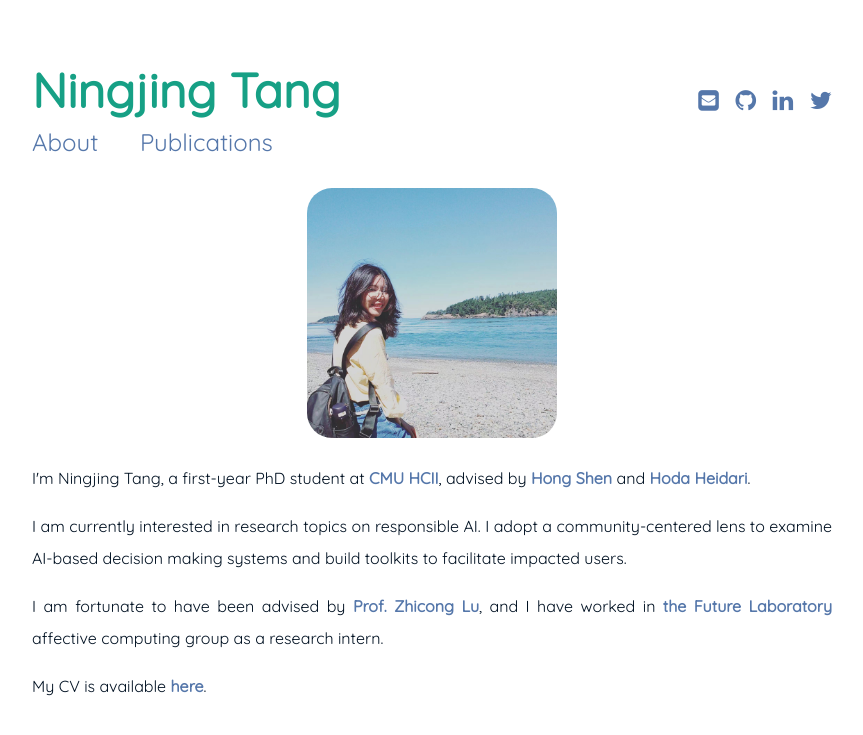
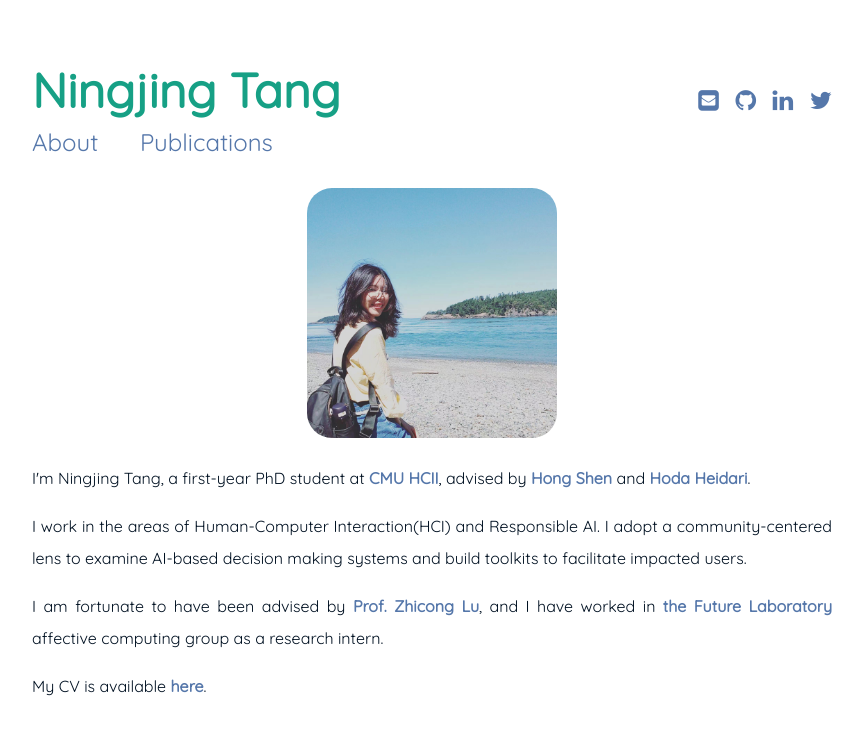
Before and after one commit to EvaaaaTang/evatang.github.io, a Jekyll site: the page built from index.md, in a window 1280 px wide. Shown: the top 735 px of the page, without its empty margins (208-1071 px from the left). Built offline with Jekyll 4.4.1, drawn with Linux system fonts in a browser that asks for light colours.

Commit message:
updated intro

```diff
--- a/index.md
+++ b/index.md
@@ -9,7 +9,7 @@ sitemap:
 
 <div id="describe-text">
 	<p style="text-align:justify">I'm Ningjing Tang, a first-year PhD student at <strong> <a href="https://www.hcii.cmu.edu/">CMU HCII</a></strong>, advised by <strong> <a href="https://www.andrew.cmu.edu/user/hongs/">Hong Shen</a></strong> and <strong> <a href="https://www.cs.cmu.edu/~hheidari/">Hoda Heidari</a></strong>.</p>
-	<p style="text-align:justify">I am currently interested in research topics on responsible AI. I adopt a community-centered lens to examine AI-based decision making systems and build toolkits to facilitate impacted users. </p>
+	<p style="text-align:justify">I work in the areas of Human-Computer Interaction(HCI) and Responsible AI. I adopt a community-centered lens to examine AI-based decision making systems and build toolkits to facilitate impacted users. </p>
 	<p style="text-align:justify">I am fortunate to have been advised by <strong> <a href="https://www.cs.cityu.edu.hk/~zhiconlu/">Prof. Zhicong Lu</a></strong>, and I have worked in <strong> <a href="https://thfl.tsinghua.edu.cn/en/yjdw/yjs/index.htm">the Future Laboratory </a> </strong> affective computing group as a research intern.</p>
 	<p style="text-align:justify">My CV is available <a href="./assets/ningjing_cv_nerw.pdf">here</a>.</p>
 </div>
```
